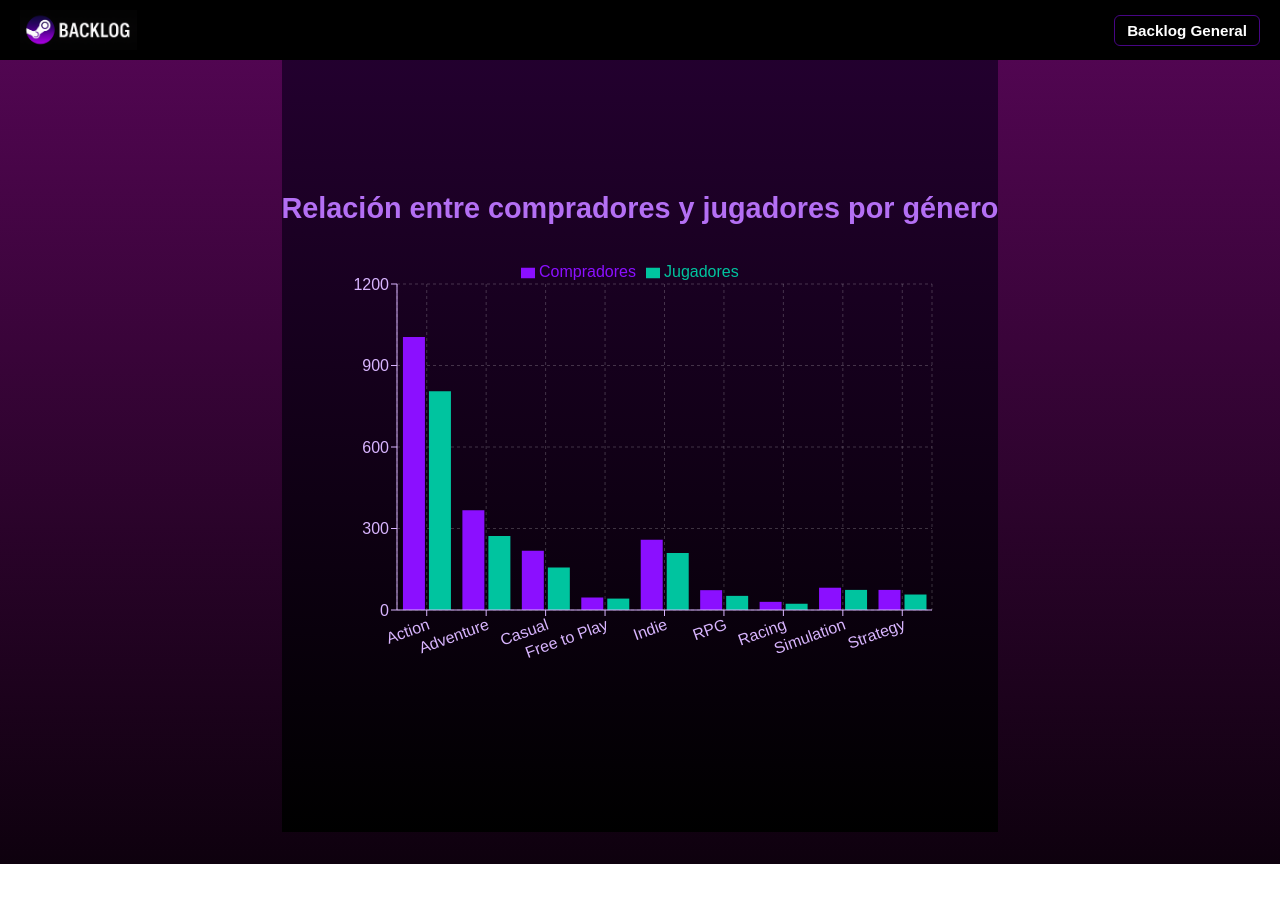
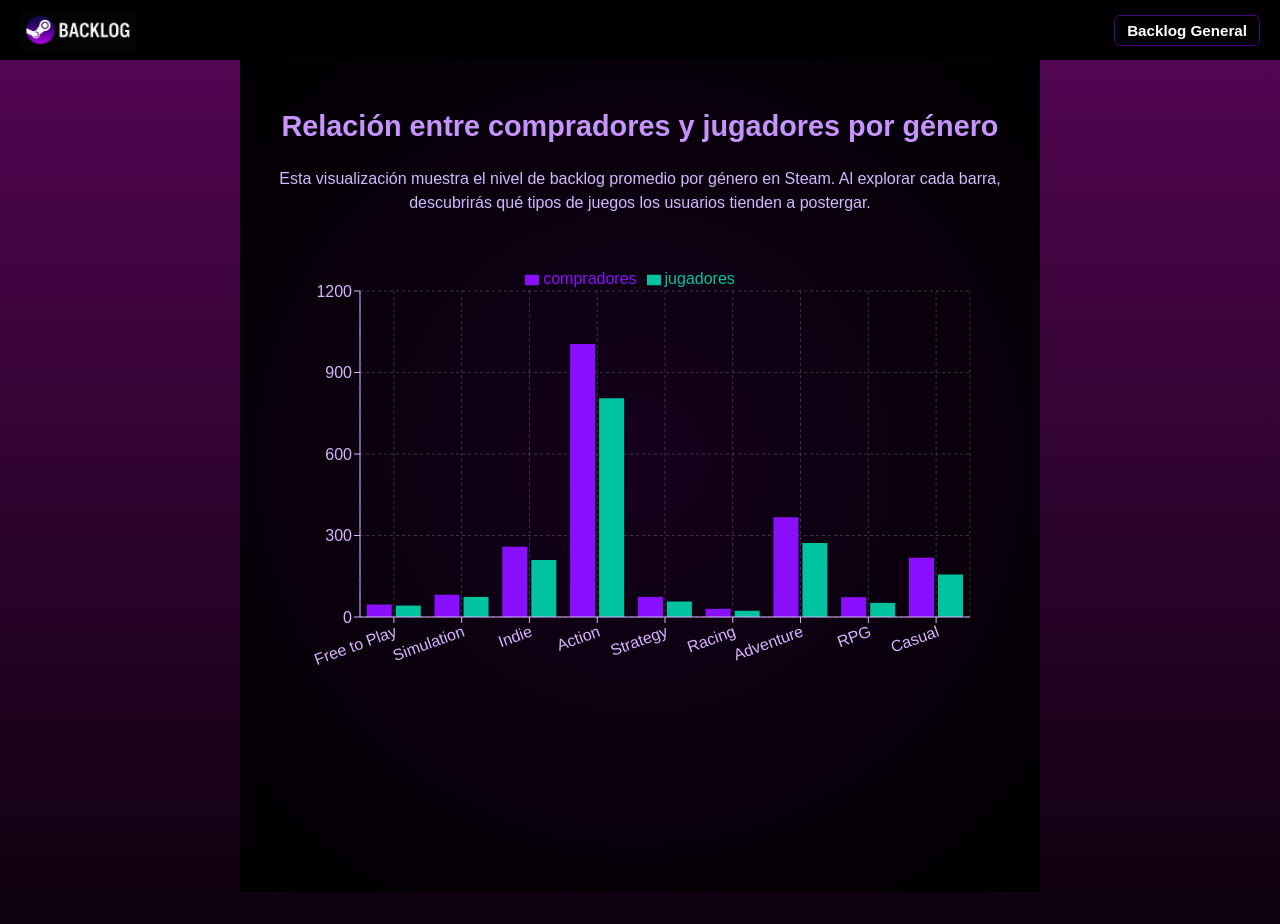
Before and after one commit to Khabra/infovis-steam, a React (Vite) app: page / in a window 1280 px wide. Before the commit the page ends 864 px from the top, so only its background shows below. Built offline with nearby package versions, Linux system fonts and the light colour scheme.

Commit message:
modificaciones visuales y estéticas +  orden de las barras por porcentaje de backlog de menor a mayor...

```diff
--- a/package.json
+++ b/package.json
@@ -12,6 +12,7 @@
     "deploy": "gh-pages -d dist"
   },
   "dependencies": {
+    "framer-motion": "^12.23.24",
     "react": "^19.1.1",
     "react-dom": "^19.1.1",
     "react-is": "^19.2.0",
--- a/src/Components/GenderCard/GenderCard.css
+++ b/src/Components/GenderCard/GenderCard.css
@@ -1,4 +1,3 @@
-/* Fondo oscuro detrás del modal */
 .overlay {
   position: fixed;
   top: 0;
@@ -10,27 +9,42 @@
   align-items: center;
   justify-content: center;
   z-index: 2000;
-  backdrop-filter: blur(3px);
+  backdrop-filter: blur(4px);
+  animation: fadeBg 0.4s ease forwards;
 }
 
-/* Tarjeta principal */
+@keyframes fadeBg {
+  from { background: rgba(0, 0, 0, 0); }
+  to { background: rgba(0, 0, 0, 0.75); }
+}
+
 .gender-card {
   width: 70%;
   max-width: 1000px;
   height: 55vh;
-  background: rgba(25, 25, 25, 0.95);
+  background: rgba(25, 25, 25, 0.96);
   border: 2px solid #8b0fff;
   border-radius: 14px;
-  box-shadow: 0 0 30px rgba(139, 15, 255, 0.4);
-  color: #e9d7ff;
+  box-shadow: 0 0 35px rgba(139, 15, 255, 0.45), inset 0 0 10px rgba(200, 150, 255, 0.15);
+  color: #f0e6ff;
   padding: 2rem;
   position: relative;
   display: flex;
   flex-direction: column;
-  animation: fadeIn 0.4s ease;
+  animation: scaleUp 0.4s cubic-bezier(0.23, 1, 0.32, 1);
 }
 
-/* Contenedor interno dividido */
+@keyframes scaleUp {
+  from {
+    transform: scale(0.3);
+    opacity: 0;
+  }
+  to {
+    transform: scale(1);
+    opacity: 1;
+  }
+}
+
 .card-content {
   display: flex;
   flex-direction: row;
@@ -40,7 +54,6 @@
   gap: 2rem;
 }
 
-/* Columna de texto */
 .card-info {
   flex: 1;
   display: flex;
@@ -52,22 +65,22 @@
 .card-info h2 {
   margin-bottom: 0.8rem;
   font-size: 2rem;
-  color: #cfa4ff;
+  color: #d6b0ff;
 }
 
 .card-info p {
   margin: 0.4rem 0;
   line-height: 1.5;
-  color: #e0caff;
+  color: #f0e6ff;
 }
 
 .extra-info {
   margin-top: 1rem;
-  color: #bfa4ff;
+  color: #cda8ff;
   font-size: 0.95rem;
+  font-style: italic;
 }
 
-/* Columna del gráfico */
 .card-image {
   flex: 1;
   display: flex;
@@ -79,10 +92,9 @@
   width: 100%;
   max-width: 350px;
   border-radius: 10px;
-  box-shadow: 0 0 15px rgba(139, 15, 255, 0.3);
+  box-shadow: 0 0 15px rgba(139, 15, 255, 0.4);
 }
 
-/* Botón de cierre */
 .close-btn {
   position: absolute;
   top: 12px;
@@ -99,19 +111,6 @@
   color: #fff;
 }
 
-/* Animación */
-@keyframes fadeIn {
-  from {
-    opacity: 0;
-    transform: scale(0.92);
-  }
-  to {
-    opacity: 1;
-    transform: scale(1);
-  }
-}
-
-/* 📱 Responsivo */
 @media (max-width: 768px) {
   .gender-card {
     width: 90%;
--- a/src/Pages/LandingPage/LandingPage.css
+++ b/src/Pages/LandingPage/LandingPage.css
@@ -1,16 +1,37 @@
 .landing-chart {
   min-height: 100vh;
-  background: linear-gradient(to bottom, #240030, #000);
-  color: #d8b4fe;
+  background: radial-gradient(circle at center, #15001c 0%, #000 100%);
+  color: #e4cfff;
   display: flex;
   flex-direction: column;
   align-items: center;
-  justify-content: center;
+  justify-content: flex-start;
+  padding-top: 60px;
 }
 
 .chart-title {
-  margin-bottom: 1rem;
+  margin-bottom: 0.5rem;
   font-size: 1.8rem;
-  color: #b46ff4;
+  color: #c693ff;
   text-align: center;
 }
+
+.chart-description {
+  max-width: 800px;
+  text-align: center;
+  font-size: 1rem;
+  color: #d3baff;
+  margin-bottom: 2rem;
+  line-height: 1.5;
+}
+
+/* Hover visual brillante */
+.recharts-bar-rectangle:hover {
+  filter: brightness(1.4) drop-shadow(0 0 10px #b46ff4);
+  transition: all 0.25s ease;
+}
+
+/* Cursor interactivo */
+.recharts-bar-rectangle {
+  cursor: pointer;
+}
--- a/src/Pages/LandingPage/LandingPage.jsx
+++ b/src/Pages/LandingPage/LandingPage.jsx
@@ -24,20 +24,25 @@ import grafico28_8 from "/perc28_8.jpeg";
 import grafico29_5 from "/perc29_5.jpeg";
 
 const data = [
-  { genero: "Action", compradores: 1005, jugadores: 805, porcentajeBL: 20, graficoDona: grafico20 },
-  { genero: "Adventure", compradores: 367, jugadores: 272, porcentajeBL: 25.9, graficoDona: grafico25_9 },
-  { genero: "Casual", compradores: 218, jugadores: 156, porcentajeBL: 29.5, graficoDona: grafico29_5 },
-  { genero: "Free to Play", compradores: 46, jugadores: 42, porcentajeBL: 8.7, graficoDona: grafico8_7 },
-  { genero: "Indie", compradores: 259, jugadores: 210, porcentajeBL: 19, graficoDona: grafico19 },
-  { genero: "RPG", compradores: 73, jugadores: 52, porcentajeBL: 28.8, graficoDona: grafico28_8 },
-  { genero: "Racing", compradores: 30, jugadores: 23, porcentajeBL: 23.4, graficoDona: grafico23_4 },
-  { genero: "Simulation", compradores: 82, jugadores: 74, porcentajeBL: 9.8, graficoDona: grafico9_8 },
-  { genero: "Strategy", compradores: 74, jugadores: 57, porcentajeBL: 23, graficoDona: grafico23 },
+  { genero: "Action", compradores: 1005, jugadores: 805, porcentajeBL: 20, graficoDona: grafico20, rank: -1 },
+  { genero: "Adventure", compradores: 367, jugadores: 272, porcentajeBL: 25.9, graficoDona: grafico25_9, rank: 1 },
+  { genero: "Casual", compradores: 218, jugadores: 156, porcentajeBL: 29.5, graficoDona: grafico29_5, rank: 2 },
+  { genero: "Free to Play", compradores: 46, jugadores: 42, porcentajeBL: 8.7, graficoDona: grafico8_7, rank: -2 },
+  { genero: "Indie", compradores: 259, jugadores: 210, porcentajeBL: 19, graficoDona: grafico19, rank: -1 },
+  { genero: "RPG", compradores: 73, jugadores: 52, porcentajeBL: 28.8, graficoDona: grafico28_8, rank: 1 },
+  { genero: "Racing", compradores: 30, jugadores: 23, porcentajeBL: 23.4, graficoDona: grafico23_4, rank: 1 },
+  { genero: "Simulation", compradores: 82, jugadores: 74, porcentajeBL: 9.8, graficoDona: grafico9_8, rank: -1 },
+  { genero: "Strategy", compradores: 74, jugadores: 57, porcentajeBL: 23, graficoDona: grafico23, rank: 1 },
 ];
+
+// Ordenar de menor a mayor backlog
+const sortedData = [...data].sort((a, b) => a.porcentajeBL - b.porcentajeBL);
 
 const LandingPage = () => {
   const [selectedGenero, setSelectedGenero] = useState(null);
+  const [hoveredGenero, setHoveredGenero] = useState(null);
 
+  // 🎵 Sonido al pasar el mouse
   const reproducirSonido = (porcentajeBL) => {
     const audioCtx = new (window.AudioContext || window.webkitAudioContext)();
     const source = audioCtx.createBufferSource();
@@ -58,7 +63,6 @@ const LandingPage = () => {
 
         source.connect(gainNode);
         gainNode.connect(audioCtx.destination);
-
         source.start(0);
       })
       .catch((err) => console.error("Error al reproducir sonido:", err));
@@ -66,33 +70,44 @@ const LandingPage = () => {
 
   const handleMouseEnterBar = (entry) => {
     reproducirSonido(entry.porcentajeBL);
+    setHoveredGenero(entry.genero);
   };
 
-  const handleBarClick = (entry) => {
-    setSelectedGenero(entry); // guarda el género actual
+  const handleMouseLeaveBar = () => setHoveredGenero(null);
+
+  const handleChartClick = (state) => {
+    // Verificamos que el clic sea sobre un grupo válido
+    if (!state?.activePayload?.length || !state.activeCoordinate) return;
+
+    const entry = state.activePayload[0].payload;
+    const { x, y } = state.activeCoordinate;
+
+    setSelectedGenero({
+      ...entry,
+      posX: x,
+      posY: y + 100, // 🔽 desplazamiento para que la tarjeta emerja un poco más abajo
+    });
   };
 
-  const closeCard = () => {
-    setSelectedGenero(null);
-  };
+
+  const closeCard = () => setSelectedGenero(null);
 
   return (
     <main className="landing-chart">
       <h1 className="chart-title">Relación entre compradores y jugadores por género</h1>
+      <p className="chart-description">
+        Esta visualización muestra el nivel de backlog promedio por género en Steam.
+        Al explorar cada barra, descubrirás qué tipos de juegos los usuarios tienden a postergar.
+      </p>
 
       <ResponsiveContainer width="90%" height={450}>
         <BarChart
-          data={data}
+          data={sortedData}
           margin={{ top: 20, right: 30, left: 20, bottom: 50 }}
+          onClick={handleChartClick} // 👈 Manejo de clic aquí
         >
           <CartesianGrid strokeDasharray="3 3" stroke="rgba(255,255,255,0.2)" />
-          <XAxis
-            dataKey="genero"
-            stroke="#d8b4fe"
-            angle={-20}
-            textAnchor="end"
-            interval={0}
-          />
+          <XAxis dataKey="genero" stroke="#d8b4fe" angle={-20} textAnchor="end" interval={0} />
           <YAxis stroke="#d8b4fe" />
           <Tooltip
             contentStyle={{
@@ -103,21 +118,44 @@ const LandingPage = () => {
           />
           <Legend verticalAlign="top" wrapperStyle={{ color: "#d8b4fe" }} />
 
-          {/* 🟣 Cada par de barras tiene sonido al hover y abre tarjeta al click */}
           <Bar
             dataKey="compradores"
             fill="#8b0fff"
-            name="Compradores"
+            cursor="pointer"
+            isAnimationActive={true}
+            animationDuration={800}
             onMouseEnter={(data) => handleMouseEnterBar(data.payload)}
-            onClick={(data) => handleBarClick(data.payload)}
+            onMouseLeave={handleMouseLeaveBar}
+            onClick={(data) => {
+              console.log("🟣 Click detectado en:", data.payload.genero);
+              const entry = data.payload;
+              setSelectedGenero({
+                ...entry,
+                posX: window.innerWidth / 2, // centramos la tarjeta
+                posY: window.innerHeight / 2 - 100, // desplazada un poco hacia arriba
+              });
+            }}
           />
+
           <Bar
             dataKey="jugadores"
             fill="#00c49f"
-            name="Jugadores"
+            cursor="pointer"
+            isAnimationActive={true}
+            animationDuration={800}
             onMouseEnter={(data) => handleMouseEnterBar(data.payload)}
-            onClick={(data) => handleBarClick(data.payload)}
+            onMouseLeave={handleMouseLeaveBar}
+            onClick={(data) => {
+              console.log("🟣 Click detectado en:", data.payload.genero);
+              const entry = data.payload;
+              setSelectedGenero({
+                ...entry,
+                posX: window.innerWidth / 2,
+                posY: window.innerHeight / 2 - 100,
+              });
+            }}
           />
+
         </BarChart>
       </ResponsiveContainer>
 
@@ -127,8 +165,10 @@ const LandingPage = () => {
         genero={selectedGenero?.genero}
         porcentajeBL={selectedGenero?.porcentajeBL}
         graficoDona={selectedGenero?.graficoDona}
+        ranking={selectedGenero?.rank}
+        posX={selectedGenero?.posX}
+        posY={selectedGenero?.posY}
       />
-
     </main>
   );
 };
```
Also changed, not shown: src/Components/GenderCard/GenderCard.jsx (+21 -11 lines), public/perc_gen.jpeg (added), 1 other file (tests, documents, lock files or other folders).
